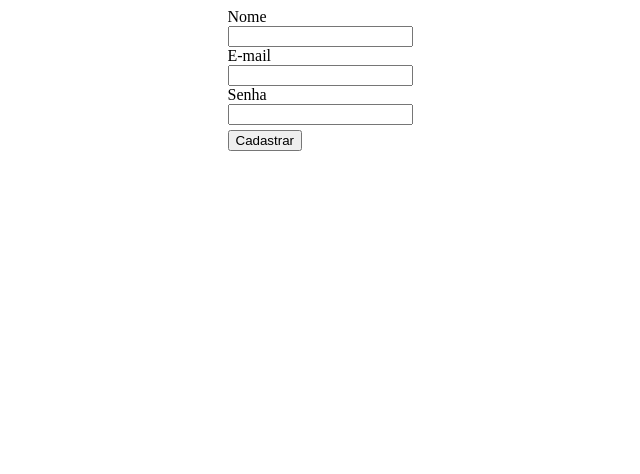
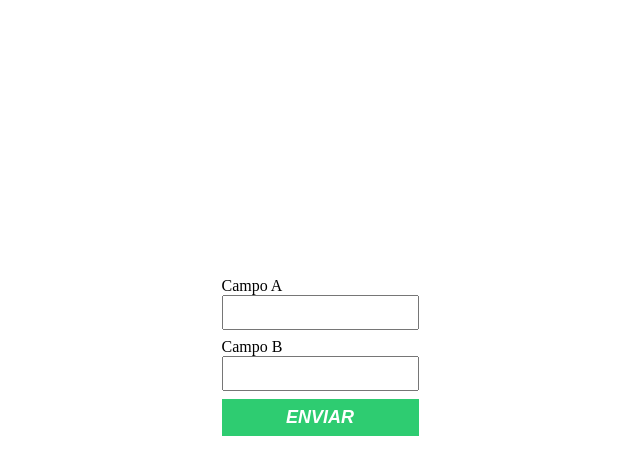
Before and after one commit to valottodev/curso_ebac_frontend, a plain HTML site: page index.html in a window 1280 px wide. Shown: the whole page, without its empty margins (320-960 px from the left). Drawn offline with Linux system fonts and the light colour scheme.

Commit message:
exercício HTML JS

```diff
--- /dev/null
+++ b/index.css
@@ -0,0 +1,34 @@
+* {
+    margin: 0;
+    padding: 0;
+    box-sizing: border-box;
+}
+
+body {
+    display: grid;
+    place-items: center;
+    height: 90vh;
+}
+
+input,
+button {
+    display: block;
+    padding: 8px;
+    margin-bottom: 8px;
+    width: 100%;
+}
+
+button {
+    background-color: #2ecc71;
+    border: none;
+    text-transform: uppercase;
+    color: #fff;
+    font-weight: bold;
+    font-size: 18px;
+    font-style: italic;
+    cursor: pointer;
+}
+
+button:hover {
+    background-color: #27ae60;
+}
--- a/index.html
+++ b/index.html
@@ -1,31 +1,22 @@
 <!DOCTYPE html>
 <html lang="pt-br">
+
 <head>
-    <meta charset="UTF-8">
-    <meta name="viewport" content="width=device-width, initial-scale=1.0">
-    <title>Exercício HTML</title>
-    <style>
-        body {
-            display: grid;
-            place-items: center;
-        }
-        input {
-            display: block;
-        }
-        button {
-            margin-top: 5px;
-        }
-    </style>
+  <meta charset="UTF-8">
+  <meta name="viewport" content="width=device-width, initial-scale=1.0">
+  <title>Exercício HTML</title>
+  <link rel="stylesheet" href="./index.css">
 </head>
+
 <body>
-    <form action="">
-        <label for="nome">Nome</label>
-        <input type="text" id="nome">
-        <label for="email">E-mail</label>
-        <input type="email" id="email">
-        <label for="senha">Senha</label>
-        <input type="password" id="senha">
-        <button type="submit">Cadastrar</button>
-    </form>
+  <form action="" id="form">
+    <label for="A">Campo A</label>
+    <input type="number" id="A">
+    <label for="B">Campo B</label>
+    <input type="number" id="B">
+    <button type="submit">Enviar</button>
+  </form>
+  <script src="./script.js"></script>
 </body>
+
 </html>
--- /dev/null
+++ b/script.js
@@ -0,0 +1,15 @@
+const form = document.getElementById('form');
+
+form.addEventListener('submit', (event) => {
+    event.preventDefault();
+    const campoA = document.getElementById('A');
+    const campoB = document.getElementById('B');
+
+    if (campoB.value > campoA.value) {
+        alert('formulário válido!')
+    } else {
+        alert('formulário inválido!')
+    }
+    campoA.value = '';
+    campoB.value = '';
+})
```
